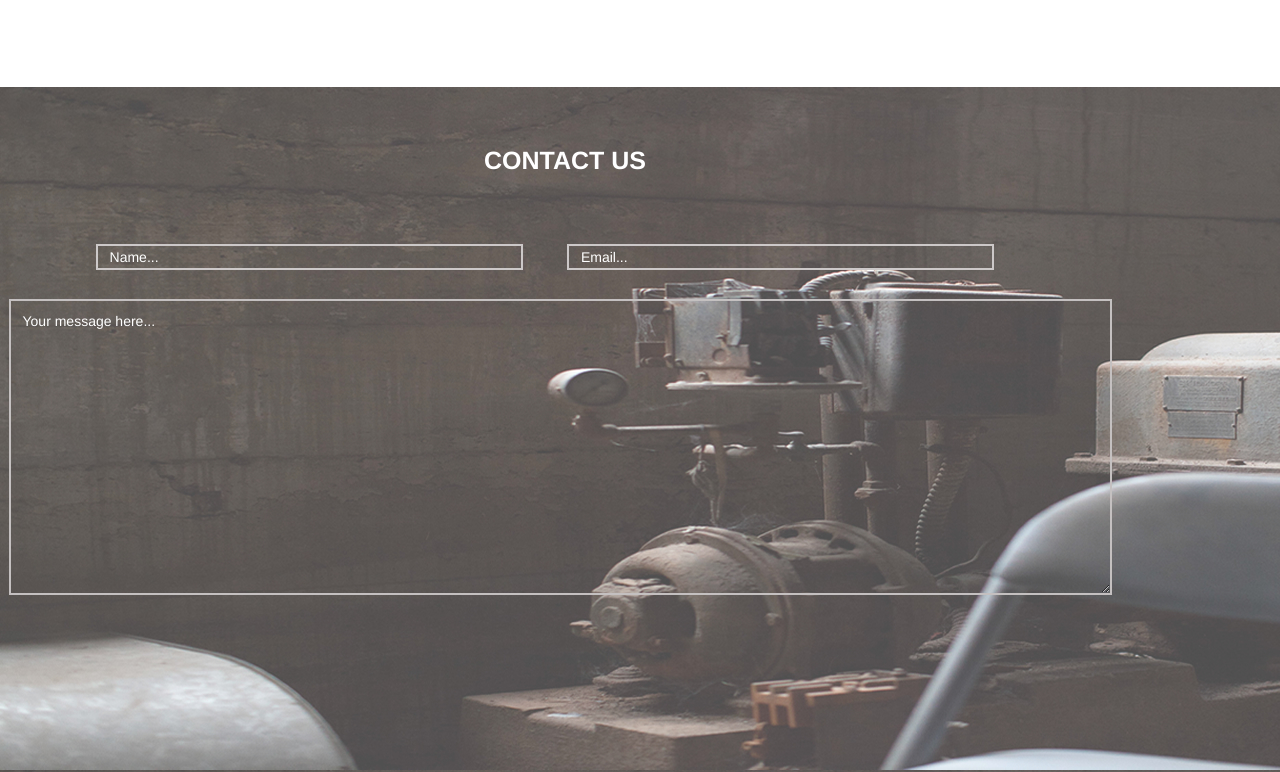
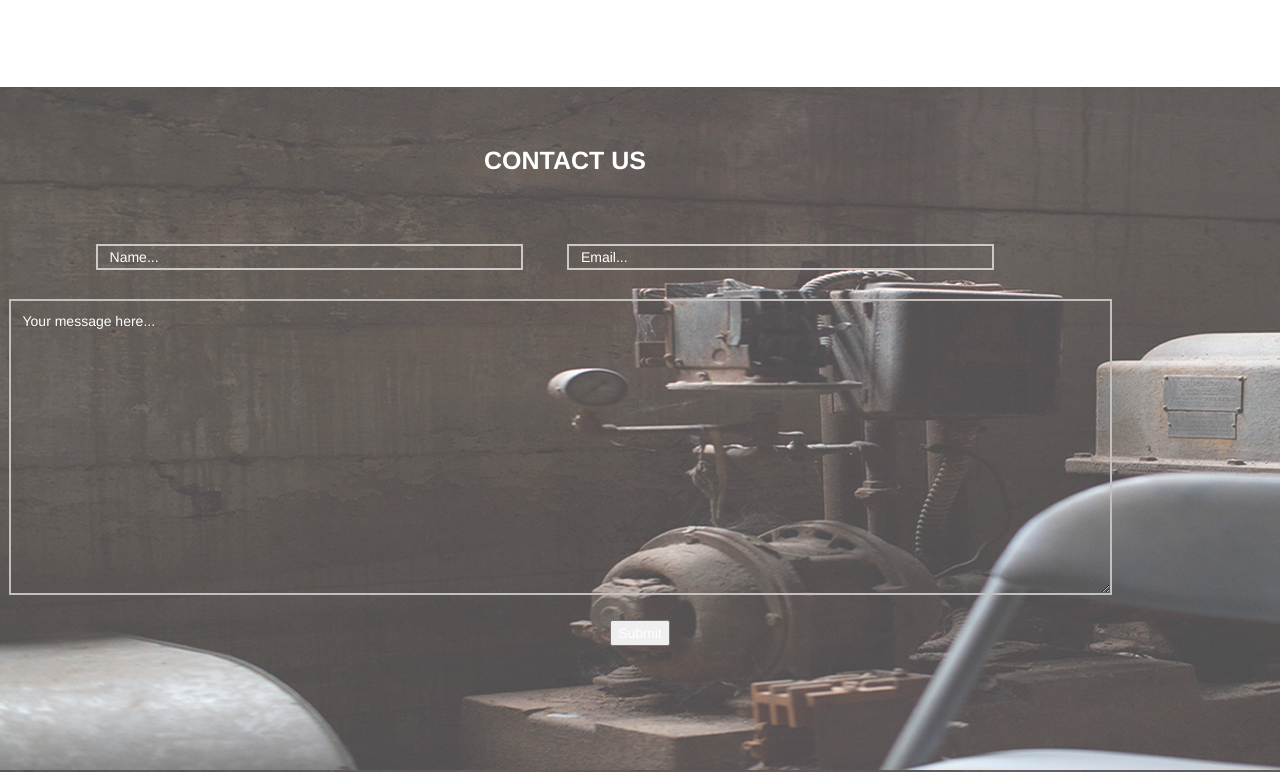
Before and after one commit to Omoyi/Delani-project, a plain HTML site: page index.html in a window 1280 px wide. Shown: the part 2609-3381 px from the top of the page. Drawn offline with nearby package versions, Linux system fonts and the light colour scheme.

Commit message:
add identity

```diff
--- a/index.html
+++ b/index.html
@@ -101,7 +101,9 @@
             <input type="text" class="form control rounded-0" style="background-color: unset; border: 2px solid rgb(204, 200, 200);" placeholder="Name...">
             <input type="text" class="form control rounded-0" style="background-color: unset; border: 2px solid rgb(204, 200, 200); margin-block-end: 10px;" placeholder="Email..."><br>
           </div>
-          <textarea name="text" id="comment" cols="133" rows="14"  style="padding-top: 10px; background-color: unset; border: 2px solid rgb(196, 192, 192);" placeholder="Your message here..."></textarea><br><br><br><br><br><br><br><br><br><br>
+          <textarea name="text" id="comment" cols="133" rows="14"  style="padding-top: 10px; background-color: unset; border: 2px solid rgb(196, 192, 192);" placeholder="Your message here..."></textarea><br><br>
+          <button>Submit</button><br><br><br><br><br><br><br><br>
+
       </div>
     </div><br><br>
     <div class="footer">
--- a/js/script.js
+++ b/js/script.js
@@ -27,5 +27,7 @@ $(document).ready(function(){
 });
 
 $(document).ready(function(){
-  $
+  $(n11).mouseOver(function(){
+    $("n1").show();
+  })
 })
```
